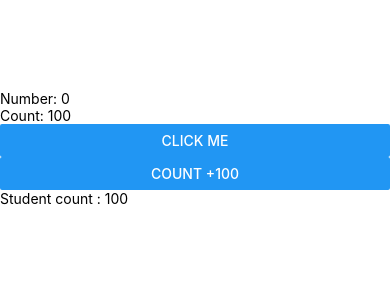
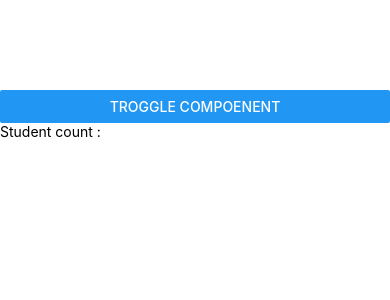
Before and after one commit to pushitchaudhary/react-native_with_Code_Step_by_Step, a React Native app: screen / in a window 390 px wide. Shown: the top 300 px of the page. Built offline with nearby package versions, Linux system fonts and the light colour scheme.

Commit message:
troggle show hide

```diff
--- a/App.js
+++ b/App.js
@@ -5,22 +5,21 @@ import Student from "./components/Student";
 
 const App = ()=>{
 
-  const [num, setNum] = useState(0)
-  const [count, setCount] = useState(100)
+  const [dispaly, setDisplay] = useState(true)
 
-  useEffect(()=>{
-    console.warn("Hook Called")
-  },[num])
 
   return(
     <View style={{marginTop:90}}>
-      <Text>Number: {num}</Text>
-      <Text>Count: {count}</Text>
-      <Button title="click me" onPress={()=>setNum(num+1)}></Button>
-      <Button title="count +100" onPress={()=>setCount(count+1)}></Button>
-      <Student count={count}/>
+      <Button title="Troggle Compoenent" onPress={()=>setDisplay(!dispaly)}></Button>
+
+      {
+        dispaly ?  <Student/> : null
+      }
+
     </View>
+
   )
+
 }
 
 export default App
```
